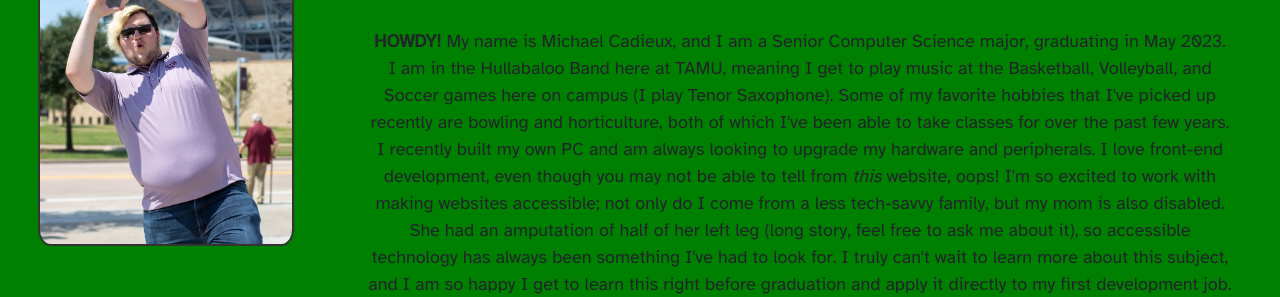
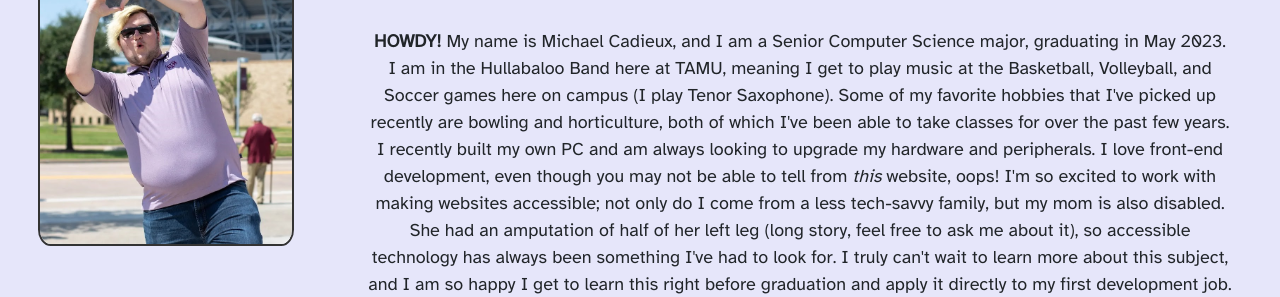
Before and after one commit to cadieuxbadger/CSCE412-Project3, a plain HTML site: page index.html in a window 1280 px wide. Shown: the part 271-568 px from the top of the page. Drawn offline with nearby package versions, Linux system fonts and the light colour scheme.

Commit message:
background test3

```diff
--- a/bio.css
+++ b/bio.css
@@ -19,7 +19,7 @@ h2 {
 }
 
 .main-body {
-    background-color: green; /* #E3E7D3 */
+    background-color: lavender; /* #E3E7D3 */
     align-items: center;
     text-align: center;
     font-family: Atkinson-Hyperlegible;
```
